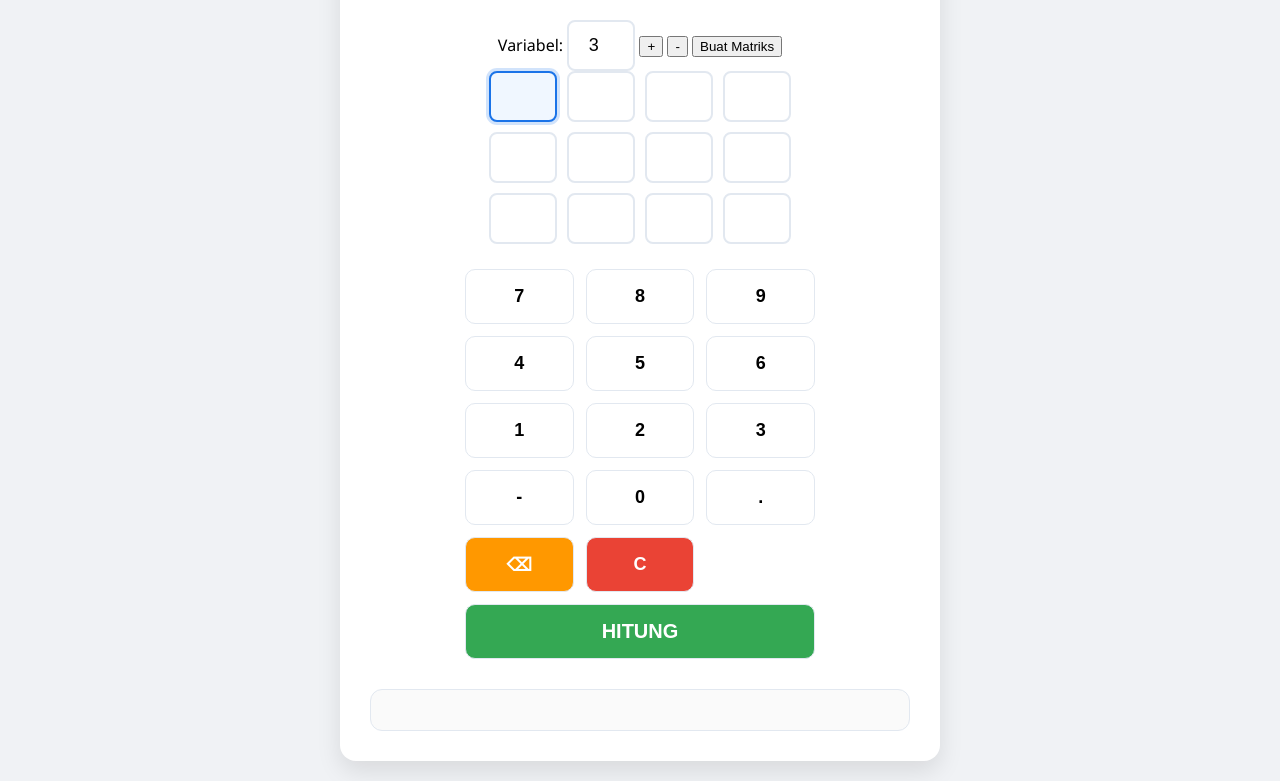
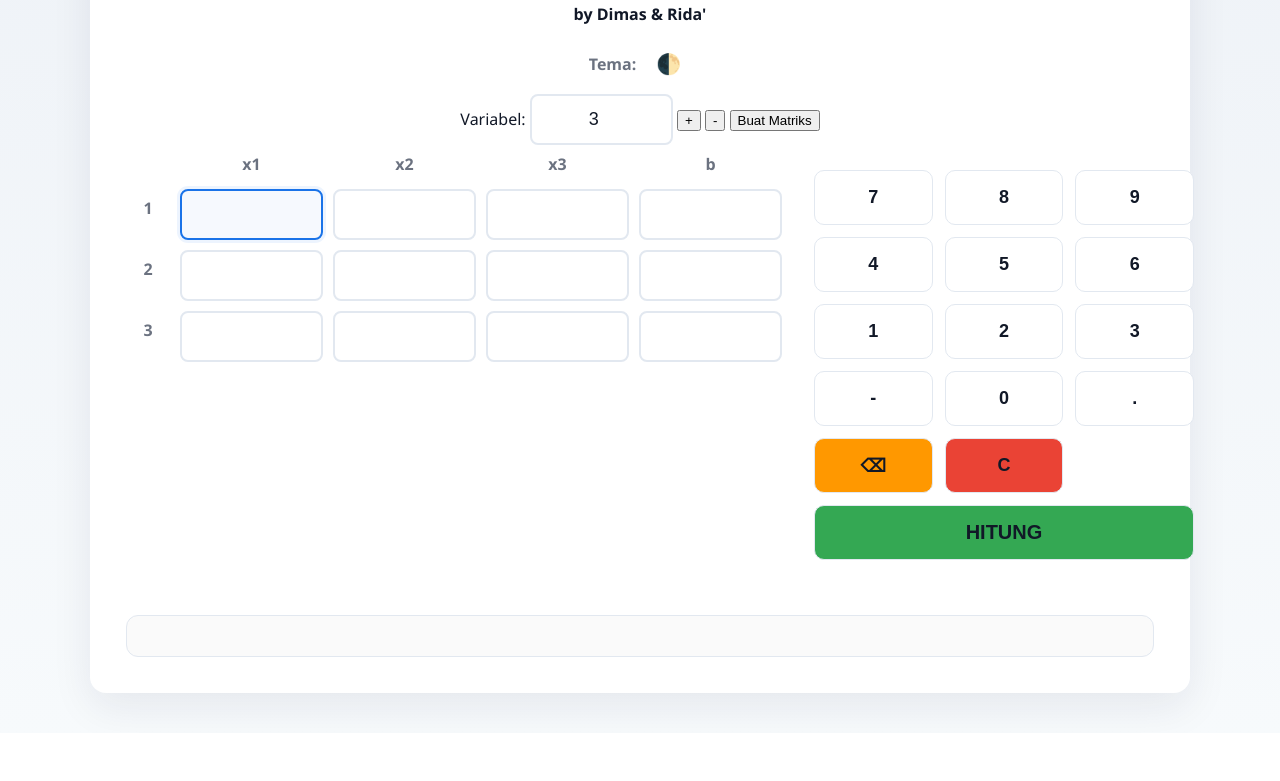
Before and after one commit to dimascandraa/kalkulatorGaussJordan, a plain HTML site: page index.html in a window 1280 px wide. Shown: the part 159-940 px from the top of the page. After the commit the page ends 892 px from the top, so only its background shows below. Drawn offline with Linux system fonts and the light colour scheme.

Commit message:
Revisi 2

```diff
--- a/index.html
+++ b/index.html
@@ -12,6 +12,11 @@
         <h1>Kalkulator Gauss-Jordan</h1>
         <h4>by Dimas & Rida'</h4>
 
+        <div class="theme-row">
+            <label class="theme-label">Tema:</label>
+            <button id="theme-toggle" class="theme-toggle" aria-label="Toggle dark mode">🌓</button>
+        </div>
+
         <div class="setup">
             <label>Variabel: </label>
             <input type="number" id="size" value="3" min="2" max="100" oninput="validateSize()">
@@ -20,9 +25,10 @@
             <button class="btn-create" onclick="generateMatrix()">Buat Matriks</button>
         </div>
 
-        <div id="matrix-container" class="matrix-grid"></div>
+        <div class="main-grid">
+            <div id="matrix-container" class="matrix-grid"></div>
 
-        <div class="keypad">
+            <div class="keypad">
             <div class="keypad-grid">
                 <button onclick="pressKey('7')">7</button>
                 <button onclick="pressKey('8')">8</button>
@@ -43,6 +49,7 @@
                 <button class="btn-back" onclick="pressKey('backspace')">⌫</button>
                 <button class="btn-clear" onclick="pressKey('clear')">C</button>
                 <button class="btn-solve" onclick="solveGaussJordan()">HITUNG</button>
+                </div>
             </div>
         </div>
 
--- a/script.js
+++ b/script.js
@@ -1,13 +1,40 @@
 let currentInput = null;
 
 function generateMatrix() {
-    const n = document.getElementById('size').value;
+    const n = parseInt(document.getElementById('size').value) || 3;
+    updateMatrixColumnWidth(n);
     const container = document.getElementById('matrix-container');
     container.innerHTML = '';
+
+    // Header: empty cell for row numbers, then x1..xn and b
+    const header = document.createElement('div');
+    header.className = 'matrix-row matrix-header';
+    const headerLeft = document.createElement('div');
+    headerLeft.className = 'row-number row-number-header';
+    headerLeft.textContent = '';
+    header.appendChild(headerLeft);
+    for (let j = 0; j < n; j++) {
+        const label = document.createElement('div');
+        label.className = 'col-label';
+        label.textContent = `x${j+1}`;
+        header.appendChild(label);
+    }
+    const lastLabel = document.createElement('div');
+    lastLabel.className = 'col-label';
+    lastLabel.textContent = 'b';
+    header.appendChild(lastLabel);
+    container.appendChild(header);
 
     for (let i = 0; i < n; i++) {
         let row = document.createElement('div');
         row.className = 'matrix-row';
+
+        // Row number on the left
+        const rn = document.createElement('div');
+        rn.className = 'row-number';
+        rn.textContent = (i + 1);
+        row.appendChild(rn);
+
         for (let j = 0; j <= n; j++) {
             let input = document.createElement('input'); // 1. Buat elemen
             input.type = 'text';
@@ -23,7 +50,7 @@ function generateMatrix() {
         container.appendChild(row);
     }
 
-    // 3. Fokus otomatis ke kotak pertama setelah semua dibuat
+    // Fokus otomatis ke kotak pertama setelah semua dibuat
     currentInput = document.getElementById('c-0-0');
     if (currentInput) currentInput.focus();
 }
@@ -75,7 +102,15 @@ function validateSize() {
     }
 }
 
-window.onload = generateMatrix;
+window.addEventListener('load', function() {
+    initTheme();
+    generateMatrix();
+});
+
+window.addEventListener('resize', function() {
+    const size = parseInt(document.getElementById('size').value) || 3;
+    updateMatrixColumnWidth(size);
+});
 
 function determineSolutionType(a, n) {
     // Cek apakah ada baris dengan semua koefisien 0 tetapi konstanta ≠ 0 (tidak ada solusi)
@@ -196,3 +231,39 @@ function solveGaussJordan() {
 function formatMatrix(m) {
     return m.map(row => "[" + row.map(val => val.toFixed(2).padStart(6)).join(", ") + "]").join("<br>");
 }
+
+function updateMatrixColumnWidth(n) {
+    const matrixContainer = document.getElementById('matrix-container');
+    const containerWidth = matrixContainer ? matrixContainer.clientWidth : window.innerWidth - 120;
+    const rowNumberWidth = 36;
+    const gap = 10;
+    const columnCount = n + 1; // n variables + b
+    const totalGaps = columnCount; // one gap after row number plus gaps between each input
+    const availableWidth = Math.max(containerWidth - rowNumberWidth - gap * totalGaps, 180);
+    const calculatedWidth = Math.floor(availableWidth / columnCount);
+    const width = Math.max(36, Math.min(calculatedWidth, 140));
+    document.documentElement.style.setProperty('--matrix-input-width', width + 'px');
+}
+
+/* ------------------ Theme (Dark Mode) ------------------ */
+function applyTheme(theme) {
+    if (theme === 'dark') document.body.classList.add('dark');
+    else document.body.classList.remove('dark');
+    try { localStorage.setItem('theme', theme); } catch(e){}
+}
+
+function initTheme() {
+    const saved = localStorage.getItem('theme');
+    const prefersDark = window.matchMedia && window.matchMedia('(prefers-color-scheme: dark)').matches;
+    const theme = saved ? saved : (prefersDark ? 'dark' : 'light');
+    applyTheme(theme);
+
+    const btn = document.getElementById('theme-toggle');
+    if (!btn) return;
+    btn.textContent = document.body.classList.contains('dark') ? '☀️' : '🌓';
+    btn.addEventListener('click', function() {
+        const newTheme = document.body.classList.contains('dark') ? 'light' : 'dark';
+        applyTheme(newTheme);
+        btn.textContent = document.body.classList.contains('dark') ? '☀️' : '🌓';
+    });
+}
--- a/style.css
+++ b/style.css
@@ -1,23 +1,64 @@
 body {
     font-family: 'Segoe UI', Tahoma, Geneva, Verdana, sans-serif;
-    background: #f0f2f5;
+    background: linear-gradient(180deg, #eef2f7 0%, #f7fafc 100%);
     display: flex;
     justify-content: center;
-    align-items: flex-start; /* Agar tidak terlalu ke bawah jika konten panjang */
+    align-items: flex-start;
     min-height: 100vh;
     margin: 0;
-    padding: 20px;
+    padding: 40px 30px;
+}
+
+/* Theme variables */
+:root {
+    --bg: #f7fafc;
+    --container-bg: #ffffff;
+    --text: #111827;
+    --muted: #6b7280;
+    --input-bg: #ffffff;
+    --input-border: #e2e8f0;
+    --card: #fafafa;
+    --matrix-input-width: 60px;
+    --accent: #1a73e8;
+    --success: #34a853;
+    --warning: #ff9800;
+    --danger: #ea4335;
+}
+
+/* Dark theme overrides (applied when <body> has class "dark") */
+body.dark {
+    --bg: #071022;
+    --container-bg: #0b1220;
+    --text: #e6eef8;
+    --muted: #9aa6b2;
+    --input-bg: #081226;
+    --input-border: #1f2b3a;
+    --card: #071722;
+    --accent: #60a5fa;
+    --success: #34d399;
+    --warning: #ffb86b;
+    --danger: #ff6b6b;
+    background: linear-gradient(180deg, #0f1724 0%, #071022 100%);
 }
 
 .container {
-    background: white;
-    padding: 30px; /* Padding merata di semua sisi */
+    background: var(--container-bg);
+    padding: 36px; /* Padding merata di semua sisi */
     border-radius: 16px;
-    box-shadow: 0 10px 25px rgba(0, 0, 0, 0.1);
+    box-shadow: 0 14px 40px rgba(20, 30, 60, 0.08);
     width: 100%;
-    max-width: 600px; /* Lebar maksimal agar tidak terlalu lebar di monitor besar */
+    max-width: 1100px; /* Lebar maksimal untuk desktop */
     text-align: center;
     box-sizing: border-box;
+    color: var(--text);
+}
+
+/* Grid utama: konten matriks di kiri, keypad di kanan pada layar lebar */
+.main-grid {
+    display: grid;
+    grid-template-columns: 1fr 380px;
+    gap: 32px;
+    align-items: start;
 }
 
 /* Memperbaiki Matrix Row agar input tidak berantakan */
@@ -28,21 +69,43 @@ body {
     gap: 10px;
 }
 
+/* Column labels above inputs */
+.matrix-header { margin-bottom: 6px; }
+.col-label {
+    width: var(--matrix-input-width);
+    text-align: center;
+    font-weight: 700;
+    color: var(--muted);
+    padding: 8px 4px;
+}
+
+/* Row number on the left */
+.row-number {
+    width: 36px;
+    text-align: center;
+    color: var(--muted);
+    font-weight: 700;
+    padding: 8px 4px;
+}
+.row-number-header { width: 36px; }
+
 input {
-    width: 60px;
+    width: var(--matrix-input-width);
     height: 45px;
     text-align: center;
-    border: 2px solid #e2e8f0;
+    border: 2px solid var(--input-border);
     border-radius: 8px;
     font-size: 18px;
-    transition: all 0.3s;
+    transition: all 0.2s;
+    background: var(--input-bg);
+    color: var(--text);
 }
 
 input:focus {
-    border-color: #1a73e8;
+    border-color: var(--accent);
     outline: none;
-    background: #f0f7ff;
-    box-shadow: 0 0 0 3px rgba(26, 115, 232, 0.2);
+    background: rgba(26, 115, 232, 0.04);
+    box-shadow: 0 0 0 3px rgba(26, 115, 232, 0.08);
 }
 
 /* Keypad Grid perbaikan */
@@ -50,7 +113,7 @@ input:focus {
     display: grid;
     grid-template-columns: repeat(3, 1fr);
     gap: 12px;
-    max-width: 350px; /* Diperlebar sedikit agar tombol proporsional */
+    max-width: 380px; /* Diperlebar sedikit agar tombol proporsional */
     margin: 25px auto;
 }
 
@@ -59,10 +122,11 @@ input:focus {
     font-size: 18px;
     font-weight: 600;
     border-radius: 10px;
-    border: 1px solid #e2e8f0;
-    background: #fff;
+    border: 1px solid var(--input-border);
+    background: var(--container-bg);
+    color: var(--text);
     cursor: pointer;
-    transition: 0.2s;
+    transition: 0.15s;
 }
 
 .keypad-grid button:hover {
@@ -89,9 +153,9 @@ input:focus {
 #steps-container {
     margin-top: 30px;
     text-align: left;
-    background: #fafafa;
+    background: var(--card);
     padding: 20px;
-    border: 1px solid #e2e8f0;
+    border: 1px solid var(--input-border);
     border-radius: 12px;
     line-height: 1.6;
 }
@@ -110,52 +174,73 @@ input:focus {
 }
 
 .spl-equation {
-    background: #e8f4f8;
+    background: rgba(26, 115, 232, 0.08);
     padding: 12px 15px;
     margin: 10px 0;
-    border-left: 4px solid #1a73e8;
+    border-left: 4px solid var(--accent);
     border-radius: 6px;
     font-size: 18px;
     font-weight: 500;
-    color: #333;
+    color: var(--text);
     text-align: center;
 }
 
 .solution {
-    background: #c8e6c9;
+    background: rgba(52, 168, 83, 0.08);
     padding: 10px 15px;
     margin: 8px 0;
-    border-left: 4px solid #34a853;
+    border-left: 4px solid var(--success);
     border-radius: 6px;
     font-size: 16px;
     font-weight: 600;
-    color: #1b5e20;
+    color: var(--text);
     text-align: center;
 }
 
 .conclusion {
-    background: linear-gradient(135deg, #fff3cd 0%, #ffe69c 100%);
+    background: linear-gradient(135deg, rgba(255, 184, 108, 0.08) 0%, rgba(255, 214, 140, 0.06) 100%);
     padding: 15px 20px;
     margin-top: 25px;
-    border-left: 5px solid #ff9800;
+    border-left: 5px solid var(--warning);
     border-radius: 8px;
     font-size: 18px;
     font-weight: 700;
-    color: #f57f17;
+    color: var(--text);
     text-align: center;
-    box-shadow: 0 2px 8px rgba(255, 152, 0, 0.2);
+    box-shadow: 0 2px 8px rgba(0,0,0,0.06);
 }
 
 .matrix-display {
     font-family: 'Courier New', monospace;
-    background: #fff;
+    background: var(--input-bg);
     padding: 12px;
     margin: 8px 0;
     border-radius: 6px;
-    border: 1px solid #ddd;
+    border: 1px solid var(--input-border);
     font-size: 14px;
+    color: var(--text);
 }
 
+/* Theme toggle UI */
+.theme-row { display:flex; justify-content:center; align-items:center; gap:10px; margin-bottom:12px; }
+.theme-label { color: var(--muted); font-weight:600; }
+.theme-toggle { border: none; background: transparent; font-size:20px; cursor:pointer; padding:6px 10px; border-radius:8px; }
+body.dark .theme-toggle { background: rgba(255,255,255,0.04); }
+
+/* Tablet layout */
+@media (max-width: 1024px) and (min-width: 601px) {
+    .container {
+        max-width: 900px;
+        padding: 28px;
+    }
+
+    .main-grid {
+        grid-template-columns: 1fr 360px;
+        gap: 22px;
+    }
+}
+
+/* Mobile layout */
 @media (max-width: 600px) {
     /* Menghilangkan background abu-abu body agar menyatu */
     body {
@@ -190,3 +275,9 @@ input:focus {
         margin-top: 20px;
     }
 }
+
+/* Very small devices: reduce input sizes slightly */
+@media (max-width: 380px) {
+    input { width: 44px; height: 42px; }
+    .keypad-grid button { height: 50px; font-size: 16px; }
+}
```
